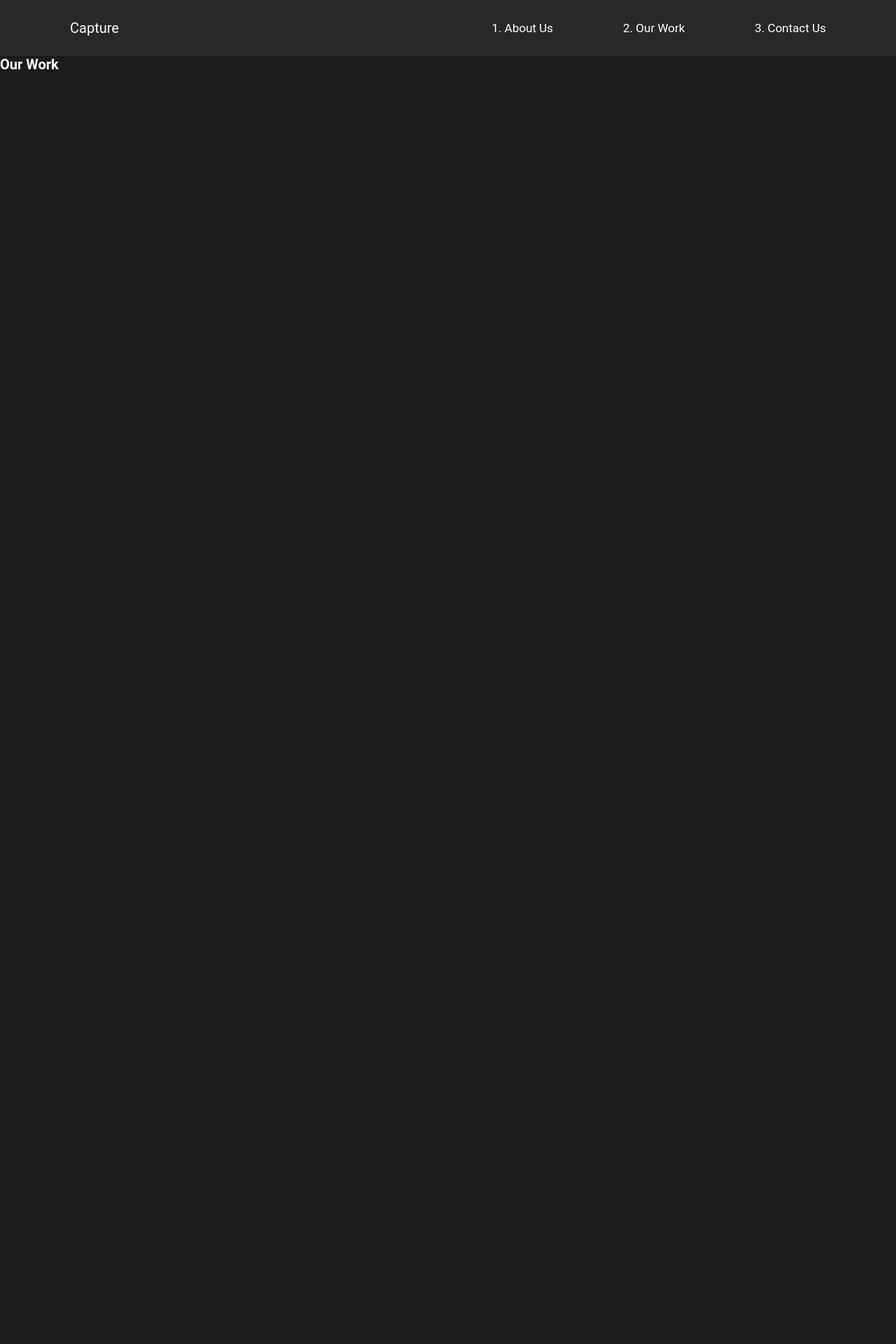
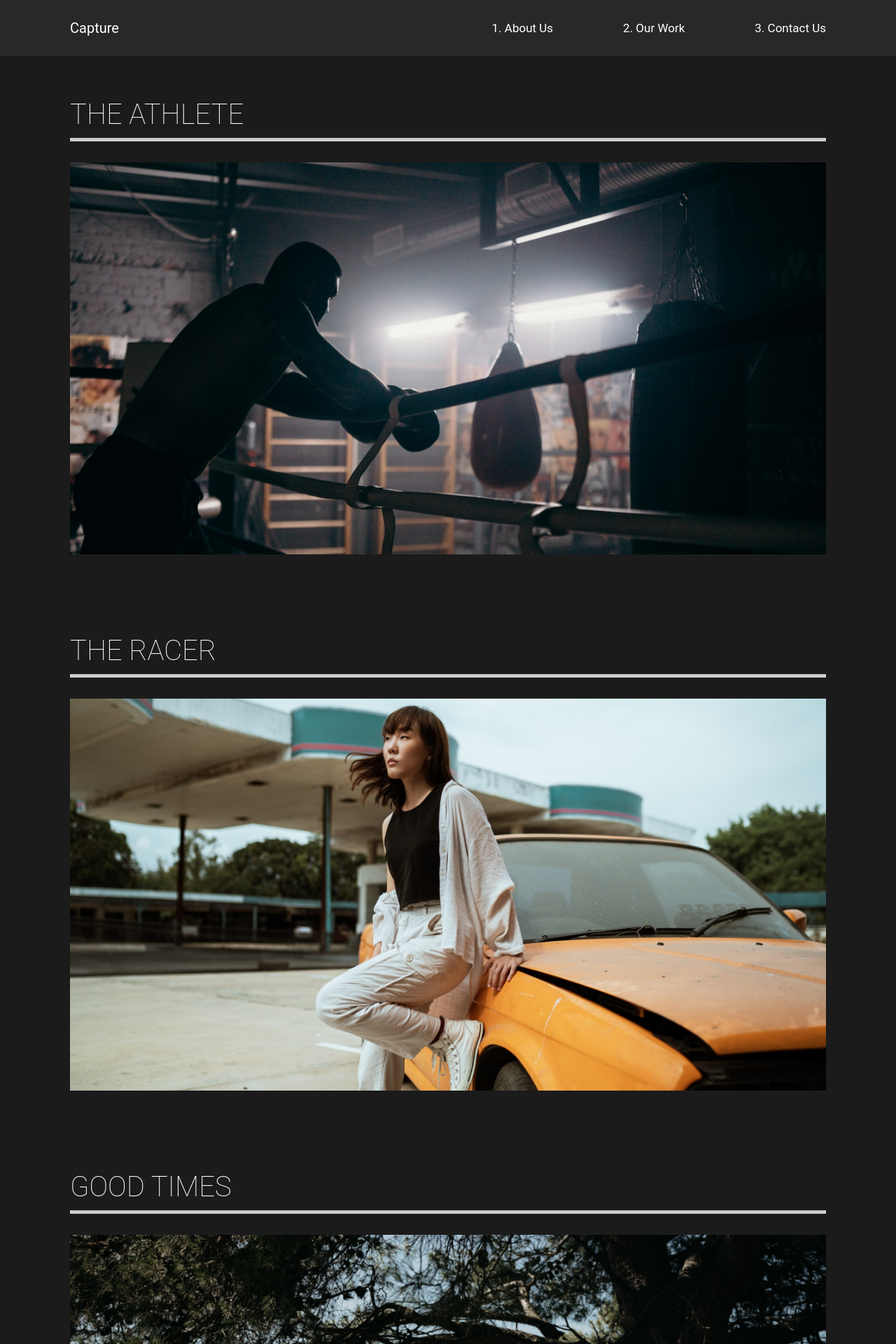
Before and after one commit to saharsdr/React-Course-Capture, a React (Create React App) app: page /work in a window 1280 px wide. Shown: the top 1920 px of the page at 70% size. Before the commit the page ends 800 px from the top, so only its background shows below. Built offline with nearby package versions, Linux system fonts and the light colour scheme.

Commit message:
"our work" basic stuff done

```diff
--- a/src/pages/OurWork.js
+++ b/src/pages/OurWork.js
@@ -1,9 +1,60 @@
+import athlete from '../img/athlete-small.png';
+import theracer from '../img/theracer-small.png';
+import goodtimes from '../img/goodtimes-small.png';
+
+import styled from 'styled-components';
+
+import { Link } from 'react-router-dom';
+
 const OurWork = () => {
   return (
-    <div>
-      <h1>Our Work</h1>
-    </div>
+    <Work>
+      <Movie>
+        <h2>The Athlete</h2>
+        <div className="line"></div>
+        <Link>
+          <img src={athlete} alt="athlete" />
+        </Link>
+      </Movie>
+      <Movie>
+        <h2>The Racer</h2>
+        <div className="line"></div>
+        <Link>
+          <img src={theracer} alt="theracer" />
+        </Link>
+      </Movie>
+      <Movie>
+        <h2>Good Times</h2>
+        <div className="line"></div>
+        <Link>
+          <img src={goodtimes} alt="goodtimes" />
+        </Link>
+      </Movie>
+    </Work>
   )
 }
 
+const Work = styled.div`
+  min-height: 100vh;
+  overflow: hidden;
+  padding: 5rem 10rem;
+  h2 {
+    padding: 1rem 0;
+  }
+`;
+
+const Movie = styled.div`
+  padding-bottom: 10rem;
+  .line{
+    height: .5rem;
+    background: #cccccc;
+    margin-bottom: 3rem;
+  }
+  img {
+    width: 100%;
+    height: 70vh;
+    object-fit: cover;
+  }
+`;
+
 export default OurWork;
```
